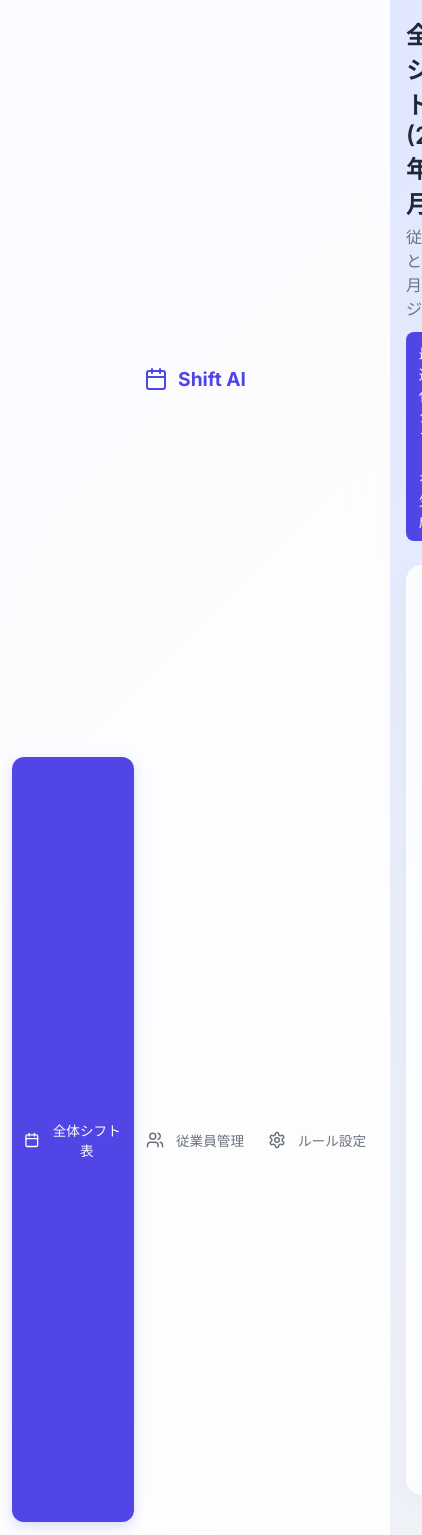
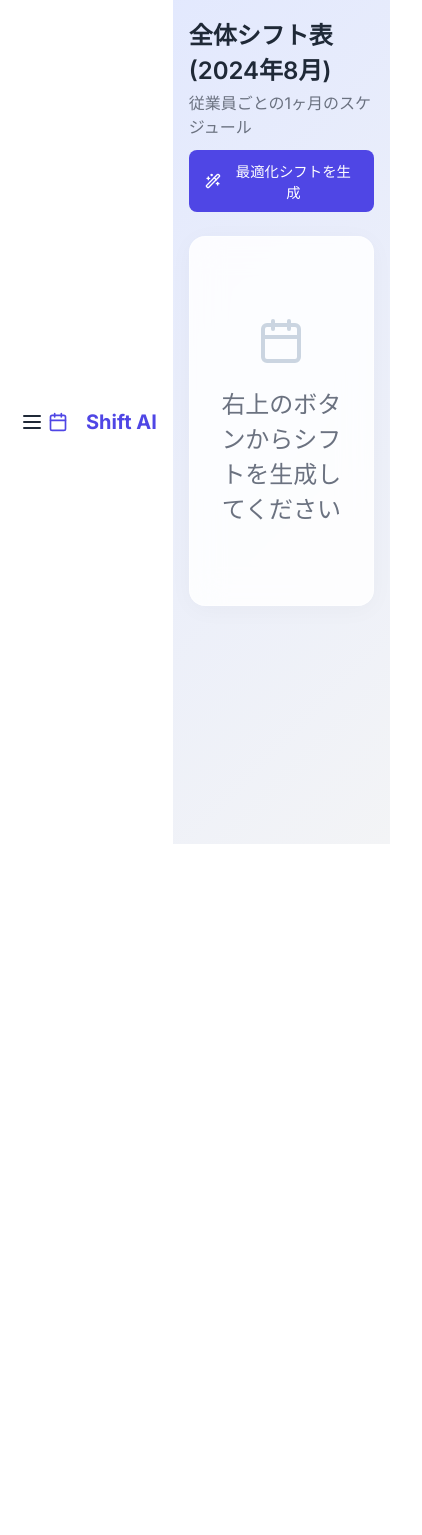
Before and after one commit to dkhgnu-dev/shift-app, a React (Vite) app in the folder frontend/: page / in a window 390 px wide. Shown: the whole page, 422 px wide, since content can reach past the window. After the commit the page ends 844 px from the top, so only its background shows below. Built offline with nearby package versions, Linux system fonts and the light colour scheme.

Commit message:
Add files via upload

```diff
--- a/frontend/src/App.jsx
+++ b/frontend/src/App.jsx
@@ -1,5 +1,5 @@
-import React, { useState, useEffect } from 'react';
-import { Calendar, Users, Settings, Plus, X, Edit, Trash2, AlertCircle, Wand2 } from 'lucide-react';
+import React, { useState, useEffect, useRef } from 'react';
+import { Calendar, Users, Settings, Plus, X, Edit, Trash2, AlertCircle, Wand2, Menu, GripVertical } from 'lucide-react';
 
 const SHIFT_MASTER = {
     '①': '8:15～12:15', '②': '8:15～14:15', '③': '8:15～16:15',
@@ -44,7 +44,24 @@ export default function App() {
 
     // Mobile View State
     const [isMobileView, setIsMobileView] = useState(window.innerWidth <= 768);
+    const [isMobileMenuOpen, setIsMobileMenuOpen] = useState(false);
     const [selectedDateIndex, setSelectedDateIndex] = useState(0);
+
+    // Drag and Drop
+    const dragItem = useRef(null);
+    const dragOverItem = useRef(null);
+
+    const handleSort = () => {
+        if (dragItem.current !== null && dragOverItem.current !== null && dragItem.current !== dragOverItem.current) {
+            let _employees = [...employees];
+            const draggedItemContent = _employees.splice(dragItem.current, 1)[0];
+            _employees.splice(dragOverItem.current, 0, draggedItemContent);
+            setEmployees(_employees);
+            setGeneratedResult(null);
+        }
+        dragItem.current = null;
+        dragOverItem.current = null;
+    };
 
     useEffect(() => {
         localStorage.setItem('shift_employees', JSON.stringify(employees));
@@ -199,16 +216,31 @@ export default function App() {
 
     return (
         <div style={{display: 'flex', width: '100%', minHeight: '100vh'}}>
+            {/* Mobile Header */}
+            {isMobileView && (
+                <div className="mobile-header">
+                    <button className="hamburger-btn" onClick={() => setIsMobileMenuOpen(true)}>
+                        <Menu size={24} />
+                    </button>
+                    <div className="logo"><Calendar size={20} style={{marginRight: '8px'}}/> Shift AI</div>
+                </div>
+            )}
+
+            {/* Sidebar Overlay (Mobile) */}
+            {isMobileView && isMobileMenuOpen && (
+                <div className="sidebar-overlay" onClick={() => setIsMobileMenuOpen(false)}></div>
+            )}
+
             {/* Sidebar */}
-            <div className="sidebar">
-                <div className="logo"><Calendar style={{color:'var(--primary)'}}/> Shift AI</div>
-                <div className={`nav-item ${activeTab === 'dashboard' ? 'active' : ''}`} onClick={() => setActiveTab('dashboard')}>
+            <div className={`sidebar ${isMobileMenuOpen ? 'open' : ''}`}>
+                <div className="logo pc-only"><Calendar style={{color:'var(--primary)'}}/> Shift AI</div>
+                <div className={`nav-item ${activeTab === 'dashboard' ? 'active' : ''}`} onClick={() => {setActiveTab('dashboard'); setIsMobileMenuOpen(false);}}>
                     <Calendar size={18} /> 全体シフト表
                 </div>
-                <div className={`nav-item ${activeTab === 'employees' ? 'active' : ''}`} onClick={() => setActiveTab('employees')}>
+                <div className={`nav-item ${activeTab === 'employees' ? 'active' : ''}`} onClick={() => {setActiveTab('employees'); setIsMobileMenuOpen(false);}}>
                     <Users size={18} /> 従業員管理
                 </div>
-                <div className={`nav-item ${activeTab === 'settings' ? 'active' : ''}`} onClick={() => setActiveTab('settings')}>
+                <div className={`nav-item ${activeTab === 'settings' ? 'active' : ''}`} onClick={() => {setActiveTab('settings'); setIsMobileMenuOpen(false);}}>
                     <Settings size={18} /> ルール設定
                 </div>
             </div>
@@ -281,7 +313,7 @@ export default function App() {
                                                             <select
                                                                 className={cssClass}
                                                                 value={cell.shift}
-                                                                style={{border: '1px solid #D1D5DB', appearance: 'none', cursor: 'pointer', outline: 'none', padding: '8px', fontSize: '1rem'}}
+                                                                style={{border: '1px solid #D1D5DB', appearance: 'none', cursor: 'pointer', outline: 'none', padding: '8px', fontSize: '1rem', minWidth: '100px'}}
                                                                 onChange={(e) => {
                                                                     const newMatrix = [...generatedResult.matrix];
                                                                     newMatrix[i][selectedDateIndex].shift = e.target.value;
@@ -289,7 +321,7 @@ export default function App() {
                                                                 }}
                                                             >
                                                                 <option value="休">休</option>
-                                                                {emp.shifts.map(s => <option key={s} value={s}>{s}</option>)}
+                                                                {emp.shifts.map(s => <option key={s} value={s}>{SHIFT_MASTER[s] || s}</option>)}
                                                             </select>
                                                         </div>
                                                     </div>
@@ -303,6 +335,7 @@ export default function App() {
                                         <table>
                                             <thead>
                                                 <tr>
+                                                    <th style={{width: '40px'}}></th>
                                                     <th>従業員</th>
                                                     {[...Array(daysInMonth)].map((_, i) => {
                                                         const dow = (4 + i) % 7;
@@ -317,7 +350,17 @@ export default function App() {
                                                 {employees.map((emp, i) => {
                                                     const shortType = emp.type.replace('パート', 'パ').replace('ロング', 'L').substring(0,4);
                                                     return (
-                                                        <tr key={i}>
+                                                        <tr
+                                                            key={i}
+                                                            draggable
+                                                            onDragStart={() => dragItem.current = i}
+                                                            onDragEnter={() => dragOverItem.current = i}
+                                                            onDragEnd={handleSort}
+                                                            onDragOver={(e) => e.preventDefault()}
+                                                        >
+                                                            <td style={{width: '40px', textAlign: 'center', color: '#9CA3AF'}}>
+                                                                <GripVertical size={16} className="drag-handle" />
+                                                            </td>
                                                             <td>
                                                                 <div style={{fontWeight:600}}>{emp.name}</div>
                                                                 <div style={{fontSize:'0.7rem', color:'#9CA3AF'}}>{emp.isRS ? '登販/' : ''}{shortType}</div>
@@ -335,7 +378,7 @@ export default function App() {
                                                                         <select
                                                                             className={cssClass}
                                                                             value={cell.shift}
-                                                                            style={{border: 'none', appearance: 'none', cursor: 'pointer', outline: 'none'}}
+                                                                            style={{border: 'none', appearance: 'none', cursor: 'pointer', outline: 'none', minWidth: '95px'}}
                                                                             onChange={(e) => {
                                                                                 const newMatrix = [...generatedResult.matrix];
                                                                                 newMatrix[i][d].shift = e.target.value;
@@ -343,7 +386,7 @@ export default function App() {
                                                                             }}
                                                                         >
                                                                             <option value="休">休</option>
-                                                                            {emp.shifts.map(s => <option key={s} value={s}>{s}</option>)}
+                                                                            {emp.shifts.map(s => <option key={s} value={s}>{SHIFT_MASTER[s] || s}</option>)}
                                                                         </select>
                                                                     </td>
                                                                 )
@@ -451,6 +494,7 @@ export default function App() {
                                 <table style={{width: '100%', minWidth: 'unset'}}>
                                     <thead style={{background: '#F8FAFC'}}>
                                         <tr>
+                                            <th style={{width: '40px'}}></th>
                                             <th style={{position: 'static', textAlign: 'left', padding: '16px'}}>氏名</th>
                                             <th style={{position: 'static', textAlign: 'left'}}>雇用区分</th>
                                             <th style={{position: 'static', textAlign: 'center'}}>登録販売者</th>
@@ -461,7 +505,17 @@ export default function App() {
                                     </thead>
                                     <tbody>
                                         {employees.map((emp, i) => (
-                                            <tr key={i}>
+                                            <tr
+                                                key={i}
+                                                draggable
+                                                onDragStart={() => dragItem.current = i}
+                                                onDragEnter={() => dragOverItem.current = i}
+                                                onDragEnd={handleSort}
+                                                onDragOver={(e) => e.preventDefault()}
+                                            >
+                                                <td style={{width: '40px', textAlign: 'center', color: '#9CA3AF', cursor: 'grab'}}>
+                                                    <GripVertical size={16} className="drag-handle" />
+                                                </td>
                                                 <td style={{position: 'static', textAlign: 'left', padding: '16px', fontWeight: 600}}>{emp.name}</td>
                                                 <td style={{position: 'static', textAlign: 'left'}}>{emp.type}</td>
                                                 <td style={{position: 'static', textAlign: 'center'}}>
--- a/frontend/src/index.css
+++ b/frontend/src/index.css
@@ -91,11 +91,27 @@ th:first-child { z-index: 3; }
 .shift-badge-toggle:hover { border-color: var(--primary); color: var(--primary); }
 .shift-badge-toggle.selected { background: var(--primary); color: white; border-color: var(--primary); box-shadow: 0 4px 10px rgba(79, 70, 229, 0.3); }
 
+.mobile-header { display: none; }
+.sidebar-overlay { display: none; }
+.pc-only { display: flex; }
+.drag-handle { cursor: grab; padding: 4px; color: #9CA3AF; }
+.drag-handle:active { cursor: grabbing; }
+
 @media (max-width: 768px) {
   #root { flex-direction: column; }
-  .sidebar { width: 100%; height: auto; padding: 12px; flex-direction: row; flex-wrap: wrap; justify-content: space-between; border-right: none; border-bottom: 1px solid var(--glass-border); position: sticky; top: 0; }
-  .logo { margin-bottom: 0; width: 100%; justify-content: center; margin-bottom: 12px; }
-  .nav-item { margin-bottom: 0; padding: 8px 12px; font-size: 0.85rem; flex: 1; justify-content: center; text-align: center; }
+
+  .mobile-header { display: flex; align-items: center; justify-content: space-between; padding: 16px; background: white; border-bottom: 1px solid var(--glass-border); position: sticky; top: 0; z-index: 50; }
+  .hamburger-btn { background: none; border: none; cursor: pointer; color: var(--text-main); display: flex; align-items: center; justify-content: center; padding: 4px; }
+  .mobile-header .logo { margin: 0; width: auto; font-size: 1.25rem; font-weight: 700; color: var(--primary); display: flex; align-items: center; }
+
+  .sidebar-overlay { display: block; position: fixed; top: 0; left: 0; width: 100%; height: 100vh; background: rgba(0,0,0,0.5); z-index: 90; }
+
+  .sidebar { position: fixed; top: 0; left: -300px; width: 280px; height: 100vh; background: white; z-index: 100; flex-direction: column; padding: 24px 16px; transition: left 0.3s ease; border-right: 1px solid var(--glass-border); border-bottom: none; }
+  .sidebar.open { left: 0; }
+  .pc-only { display: none !important; }
+
+  .logo { margin-bottom: 24px; justify-content: flex-start; }
+  .nav-item { margin-bottom: 8px; padding: 12px 16px; font-size: 1rem; flex: none; justify-content: flex-start; text-align: left; }
   .main-content { padding: 16px; }
   .header { flex-direction: column; align-items: flex-start; gap: 12px; }
   .header .btn { width: 100%; justify-content: center; }
```
